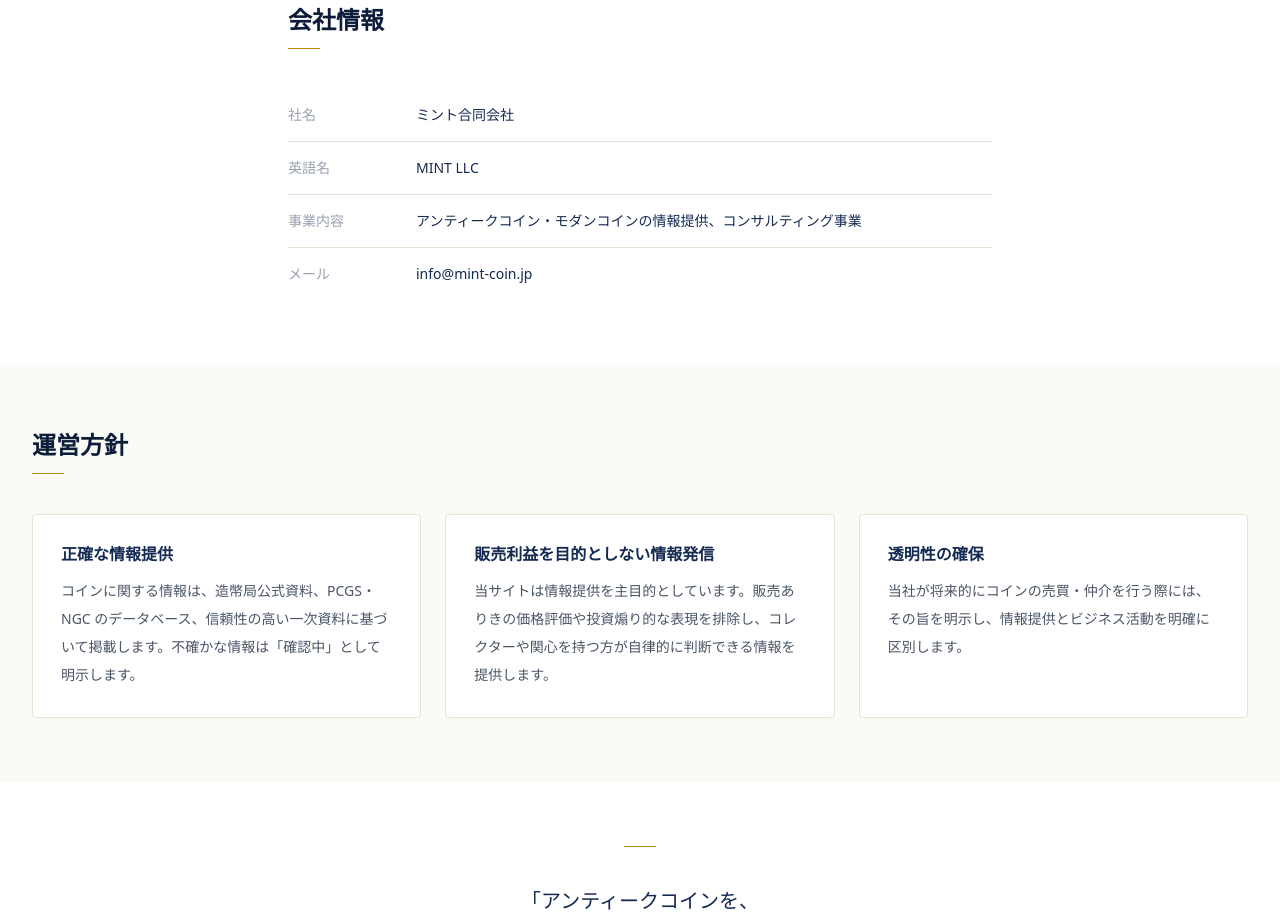
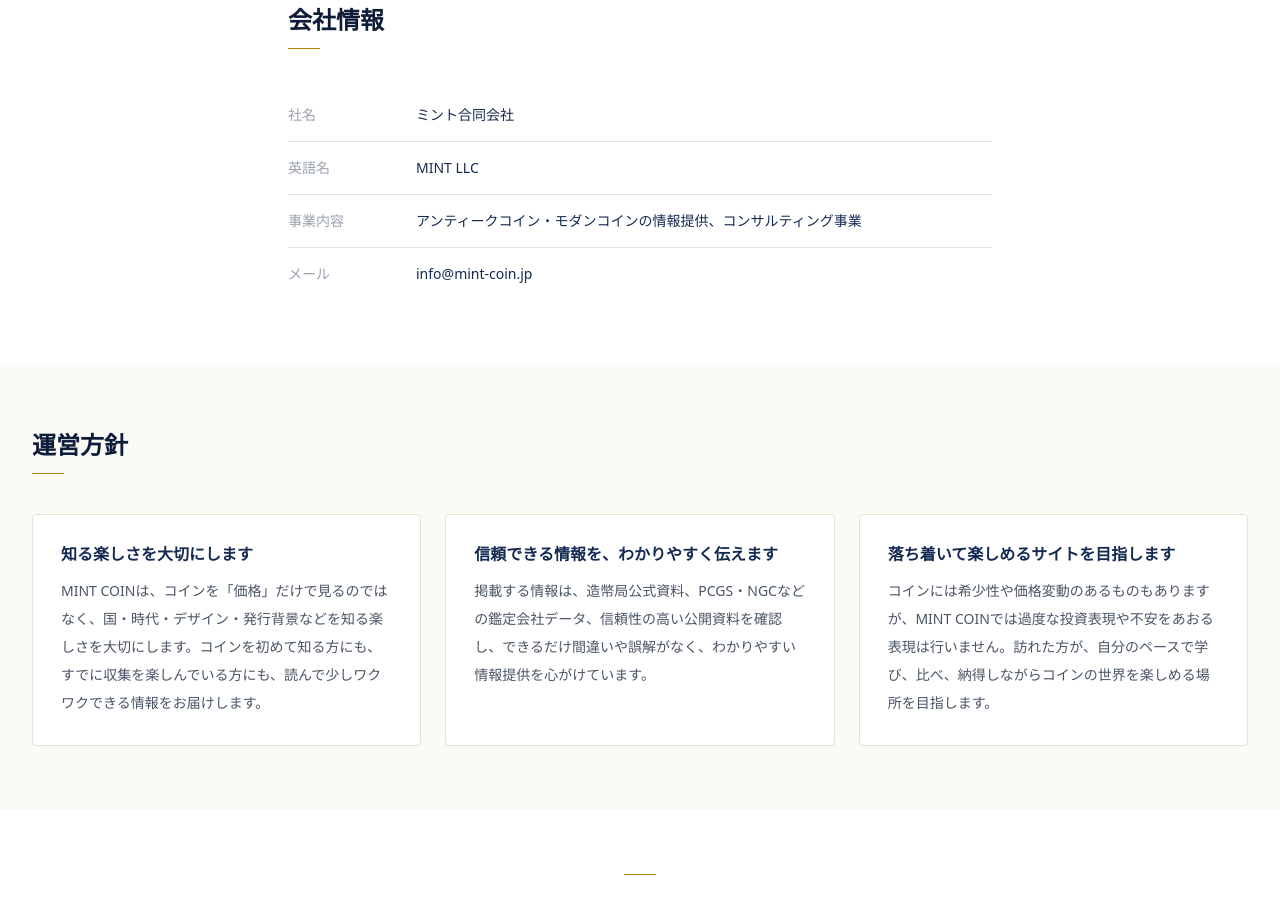
Before and after one commit to monaroyal66-dev/mint-coin, an Astro site: page /company in a window 1280 px wide. Shown: the part 351-1268 px from the top of the page. Built offline with nearby package versions, Linux system fonts and the light colour scheme; Astro itself is replaced by a stand-in of ours.

Commit message:
会社概要の運営方針3項目を刷新
Co-Authored-By: Claude Sonnet 5 <noreply@anthropic.com>

```diff
--- a/src/pages/company/index.astro
+++ b/src/pages/company/index.astro
@@ -10,16 +10,16 @@ const info = [
 
 const policies = [
   {
-    title: '正確な情報提供',
-    body: 'コインに関する情報は、造幣局公式資料、PCGS・NGC のデータベース、信頼性の高い一次資料に基づいて掲載します。不確かな情報は「確認中」として明示します。',
+    title: '知る楽しさを大切にします',
+    body: 'MINT COINは、コインを「価格」だけで見るのではなく、国・時代・デザイン・発行背景などを知る楽しさを大切にします。コインを初めて知る方にも、すでに収集を楽しんでいる方にも、読んで少しワクワクできる情報をお届けします。',
   },
   {
-    title: '販売利益を目的としない情報発信',
-    body: '当サイトは情報提供を主目的としています。販売ありきの価格評価や投資煽り的な表現を排除し、コレクターや関心を持つ方が自律的に判断できる情報を提供します。',
+    title: '信頼できる情報を、わかりやすく伝えます',
+    body: '掲載する情報は、造幣局公式資料、PCGS・NGCなどの鑑定会社データ、信頼性の高い公開資料を確認し、できるだけ間違いや誤解がなく、わかりやすい情報提供を心がけています。',
   },
   {
-    title: '透明性の確保',
-    body: '当社が将来的にコインの売買・仲介を行う際には、その旨を明示し、情報提供とビジネス活動を明確に区別します。',
+    title: '落ち着いて楽しめるサイトを目指します',
+    body: 'コインには希少性や価格変動のあるものもありますが、MINT COINでは過度な投資表現や不安をあおる表現は行いません。訪れた方が、自分のペースで学び、比べ、納得しながらコインの世界を楽しめる場所を目指します。',
   },
 ];
 ---
```
